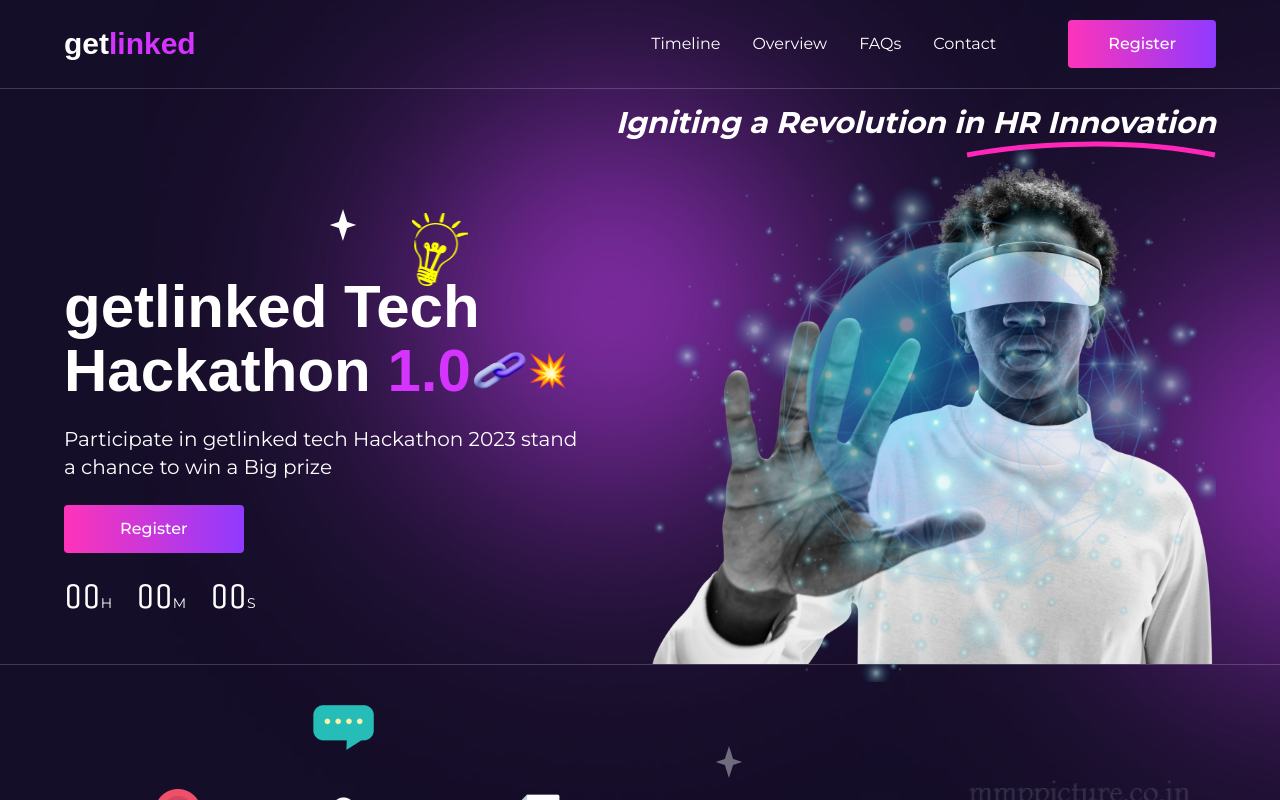
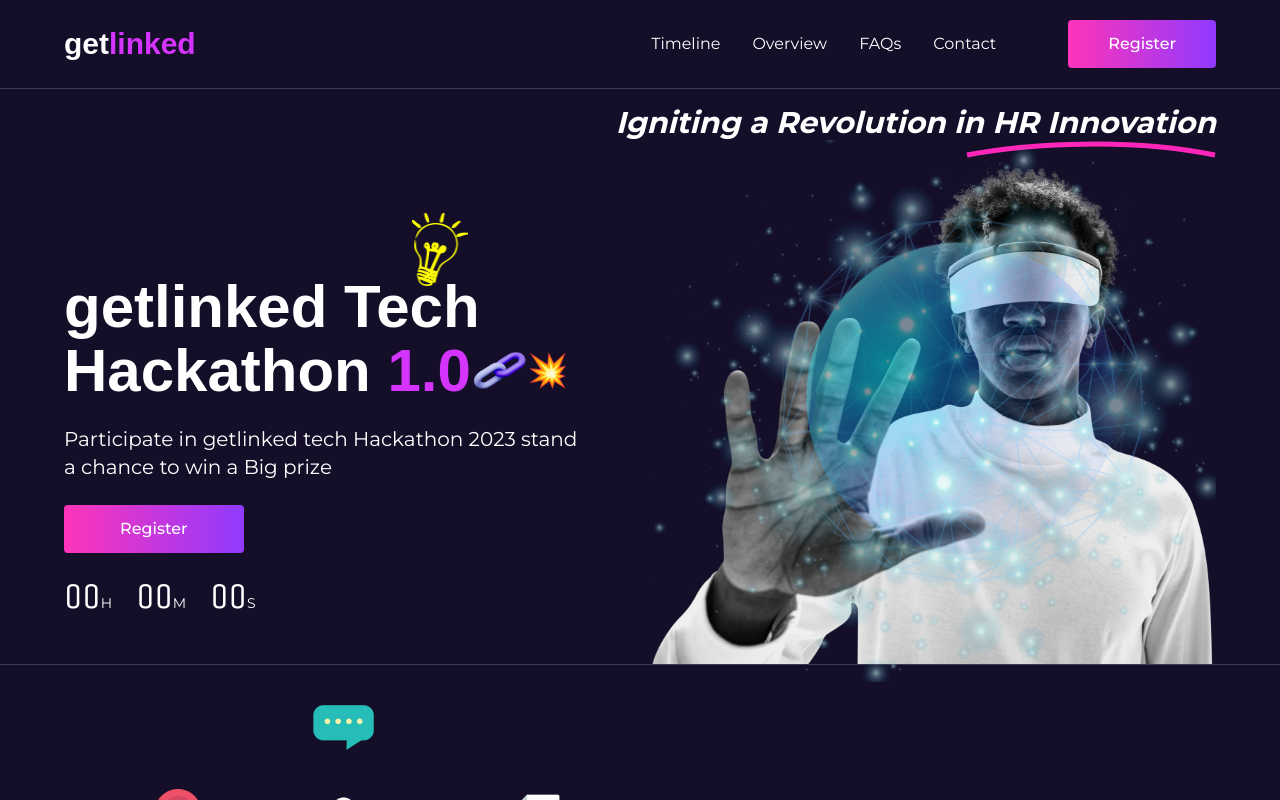
Before and after one commit to gift56/getlinked-ui-challengn, a Next.js app: page / in a window 1280 px wide. Shown: the top 800 px of the page. Built offline with nearby package versions, Linux system fonts and the light colour scheme; a web font is replaced by a local one.

Commit message:
working on signup page

```diff
--- a/styles/globals.css
+++ b/styles/globals.css
@@ -8,7 +8,7 @@
 }
 
 body {
-  @apply bg-dark text-white bg-bodybg bg-no-repeat;
+  @apply bg-dark text-white;
 }
 
 .container {
--- a/tailwind.config.ts
+++ b/tailwind.config.ts
@@ -19,9 +19,6 @@ const config: Config = {
       },
       backgroundImage: {
         btnlinear: "linear-gradient(270deg, #903AFF 0%, #FE34B9 100%)",
-        bodybg: "url('/img/bodyBg.png')",
-        herobg: "url('/img/heroBg.png')",
-        // pricebg: "url('/img/priceBg.png')",
       },
       fontFamily: {
         clash: "'Clash Display', sans-serif",
```
Also changed, not shown: public/img/bodyBg.png (deleted).
